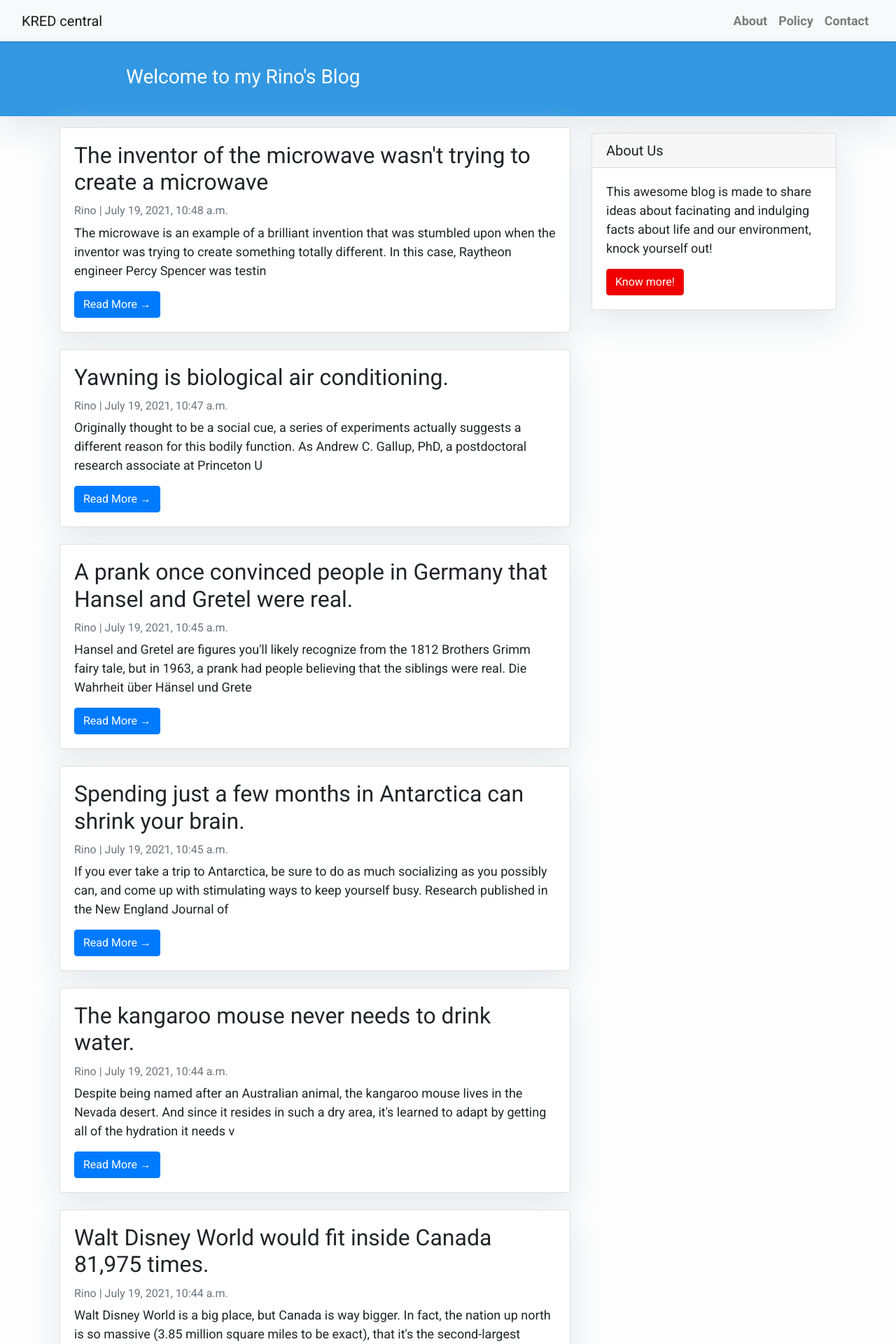
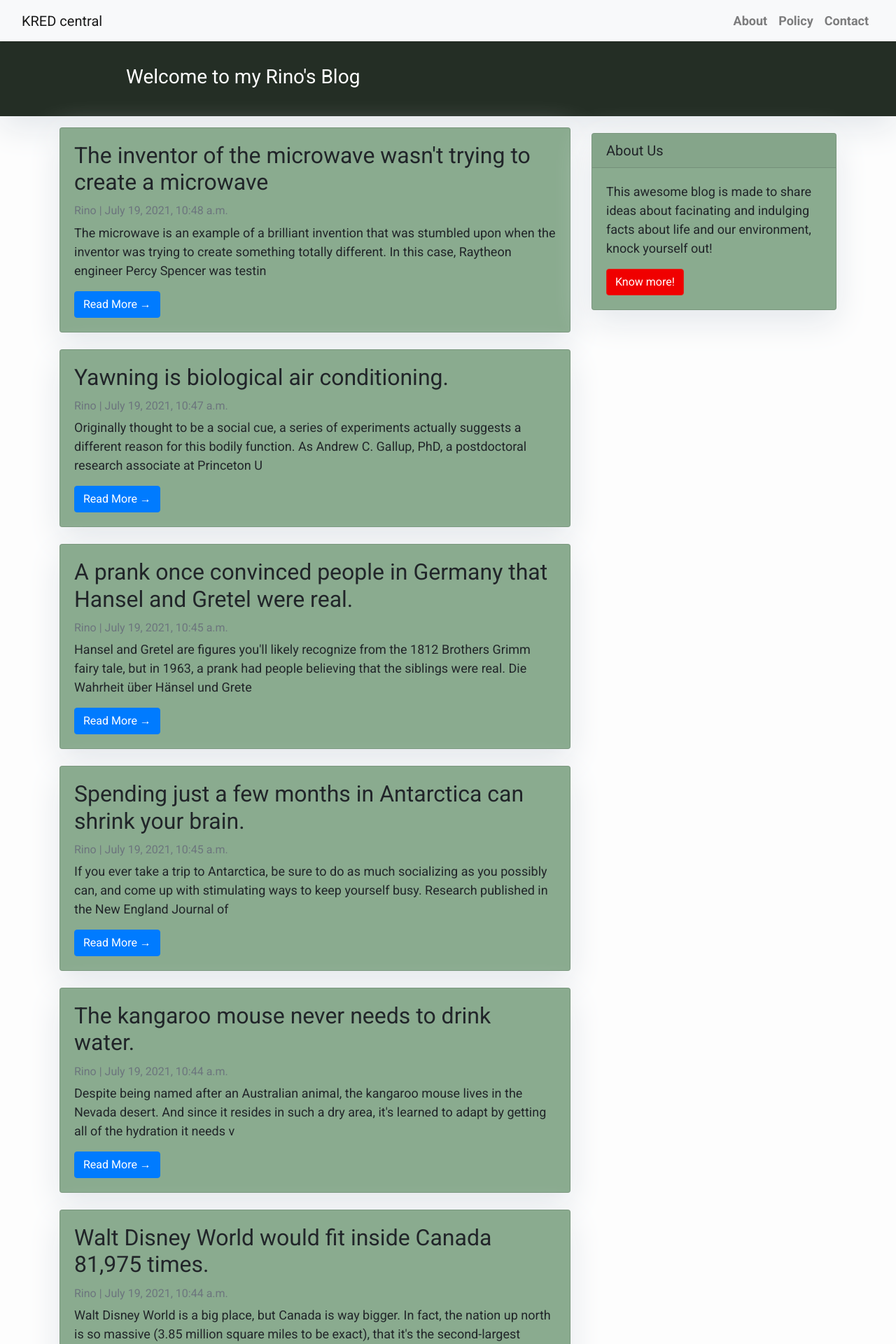
Before and after one commit to KitimboRino/Rinos-blog-DJango, a Django app: page / in a window 1280 px wide. Shown: the top 1920 px of the page at 70% size. Run offline with Django 3.2, Linux system fonts and the light colour scheme; data comes from the database, SQL or seed files in the repository; both versions use the stored data as it was after the commit; some libraries are stand-ins or nearby versions.

```diff
--- a/templates/base.html
+++ b/templates/base.html
@@ -26,7 +26,7 @@
             border-color: #dc281e;
         }
         .masthead {
-            background: #3398E1;
+            background: #242E25;
             height: auto;
             padding-bottom: 15px;
             box-shadow: 0 16px 48px #E3E7EB;
--- a/templates/index.html
+++ b/templates/index.html
@@ -12,6 +12,7 @@
     }
 
     .card {
+        background-color: #8AAB8F;
         box-shadow: 0 16px 48px #E3E7EB;
     }
 </style>
@@ -23,7 +24,7 @@
             <div class=" col-md-8 col-md-10 mx-auto">
                 <div class="site-heading">
                     <h3 class=" site-heading my-4 mt-3 text-white"> Welcome to my Rino's Blog </h3>
-                                    </div>
+                </div>
             </div>
         </div>
     </div>
```
Also changed, not shown: db.sqlite3.
